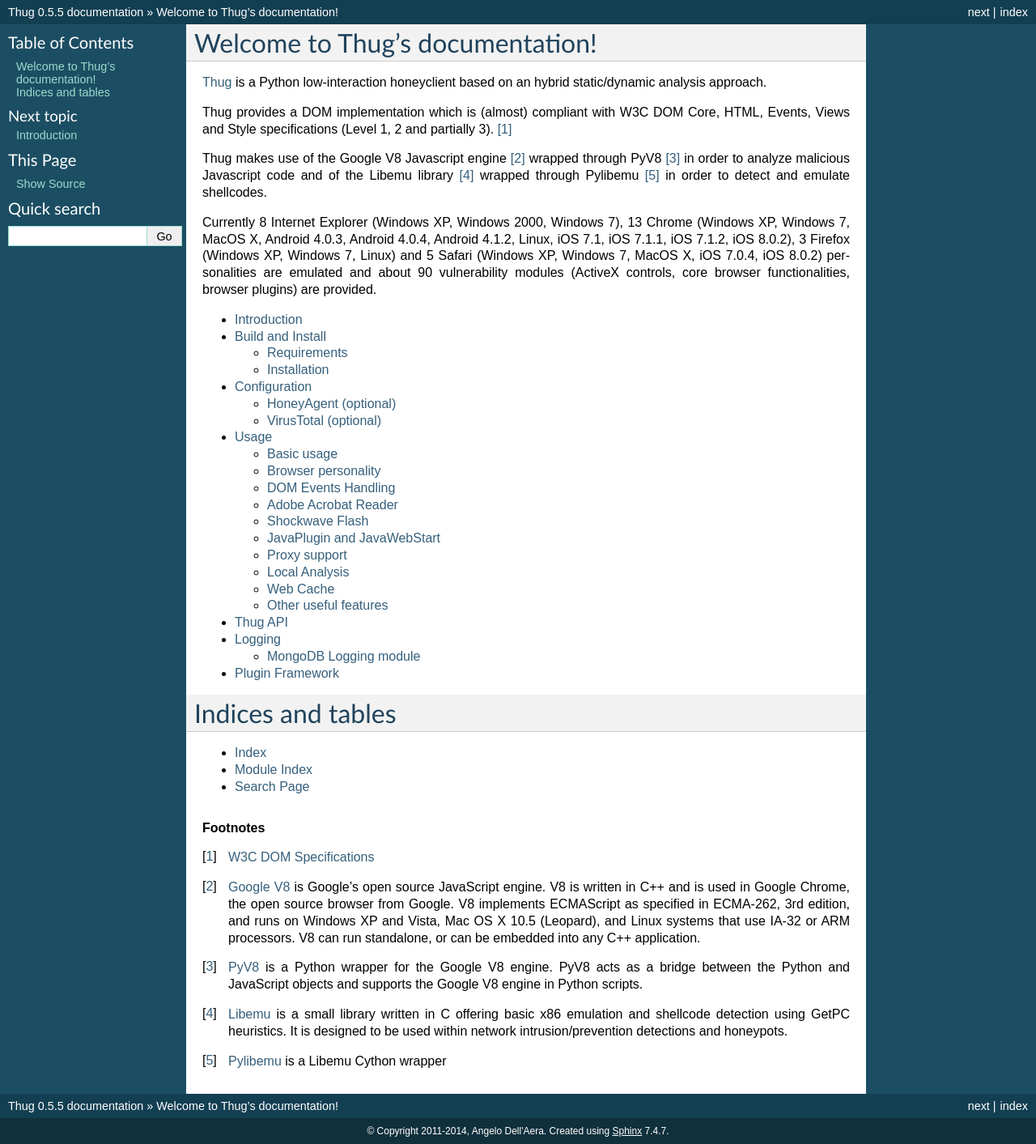
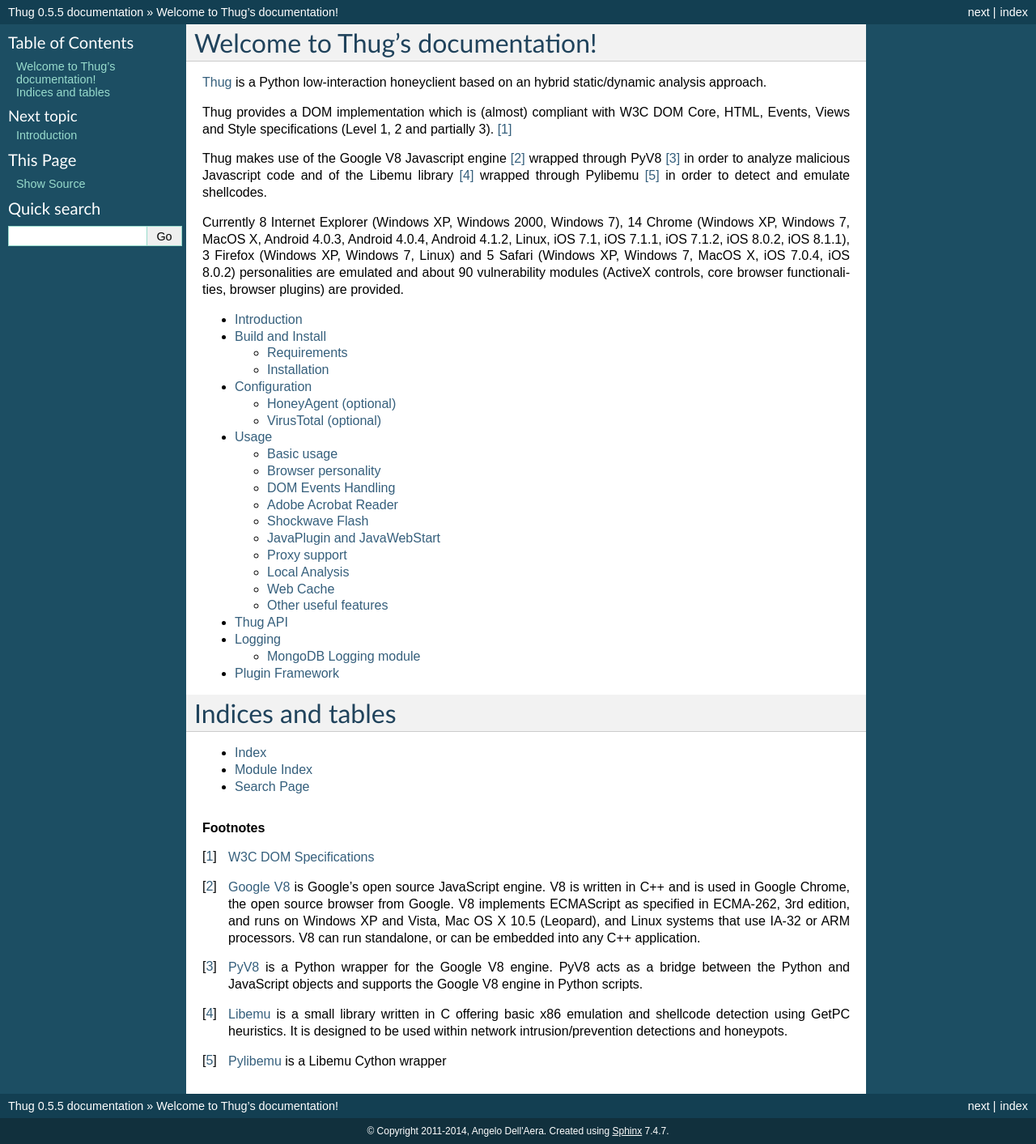
Before and after one commit to buffer/thug, a Sphinx documentation site: the page built from doc/source/index.rst, in a window 1280 px wide. Shown: the whole page at 81% size. Built offline with Sphinx 7.4.7, drawn with Linux system fonts in a browser that asks for light colours.

Commit message:
Updated documentation

```diff
--- a/doc/source/index.rst
+++ b/doc/source/index.rst
@@ -16,10 +16,10 @@
 analyze malicious Javascript code and of the Libemu library [#f4]_ wrapped through Pylibemu [#f5]_
 in order to detect and emulate shellcodes.
 
-Currently 8 Internet Explorer (Windows XP, Windows 2000, Windows 7), 13 Chrome (Windows XP,
+Currently 8 Internet Explorer (Windows XP, Windows 2000, Windows 7), 14 Chrome (Windows XP,
 Windows 7, MacOS X, Android 4.0.3, Android 4.0.4, Android 4.1.2, Linux, iOS 7.1, iOS 7.1.1,
-iOS 7.1.2, iOS 8.0.2), 3 Firefox (Windows XP, Windows 7, Linux) and 5 Safari (Windows XP,
-Windows 7, MacOS X, iOS 7.0.4, iOS 8.0.2) personalities are emulated and about 90 vulnerability
+iOS 7.1.2, iOS 8.0.2, iOS 8.1.1), 3 Firefox (Windows XP, Windows 7, Linux) and 5 Safari (Windows
+XP, Windows 7, MacOS X, iOS 7.0.4, iOS 8.0.2) personalities are emulated and about 90 vulnerability
 modules (ActiveX controls, core browser functionalities, browser plugins) are provided.
 
 .. toctree::
--- a/doc/source/usage.rst
+++ b/doc/source/usage.rst
@@ -92,6 +92,7 @@
             ipadchrome35            Chrome 35.0.1916.41     (iPad, iOS 7.1.1)
             ipadchrome37            Chrome 37.0.2062.52     (iPad, iOS 7.1.2)
             ipadchrome38            Chrome 38.0.2125.59     (iPad, iOS 8.0.2)
+            ipadchrome39            Chrome 39.0.2171.45     (iPad, iOS 8.1.1)
 
 Let's start with a first basic real-world example: a Blackhole exploit kit.
 
```
Also changed, not shown: README.md (+1 -0 lines).
